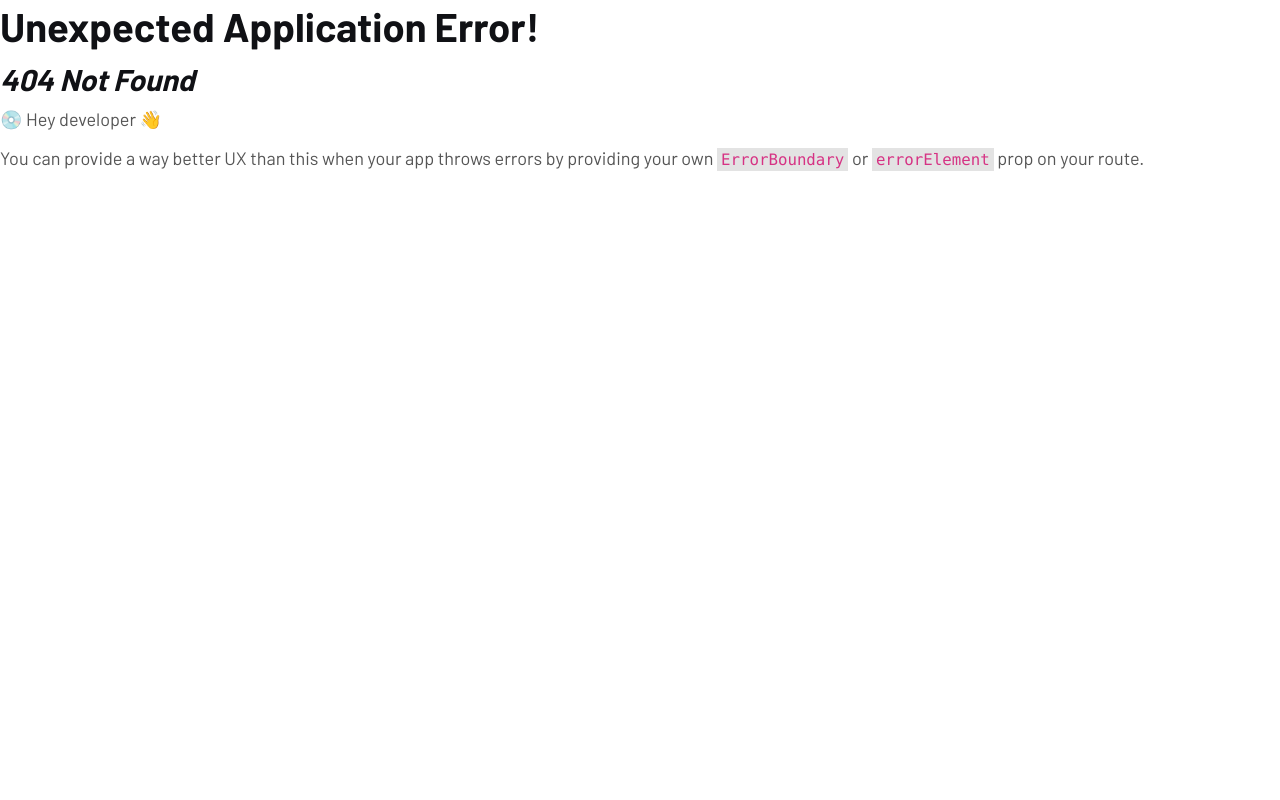
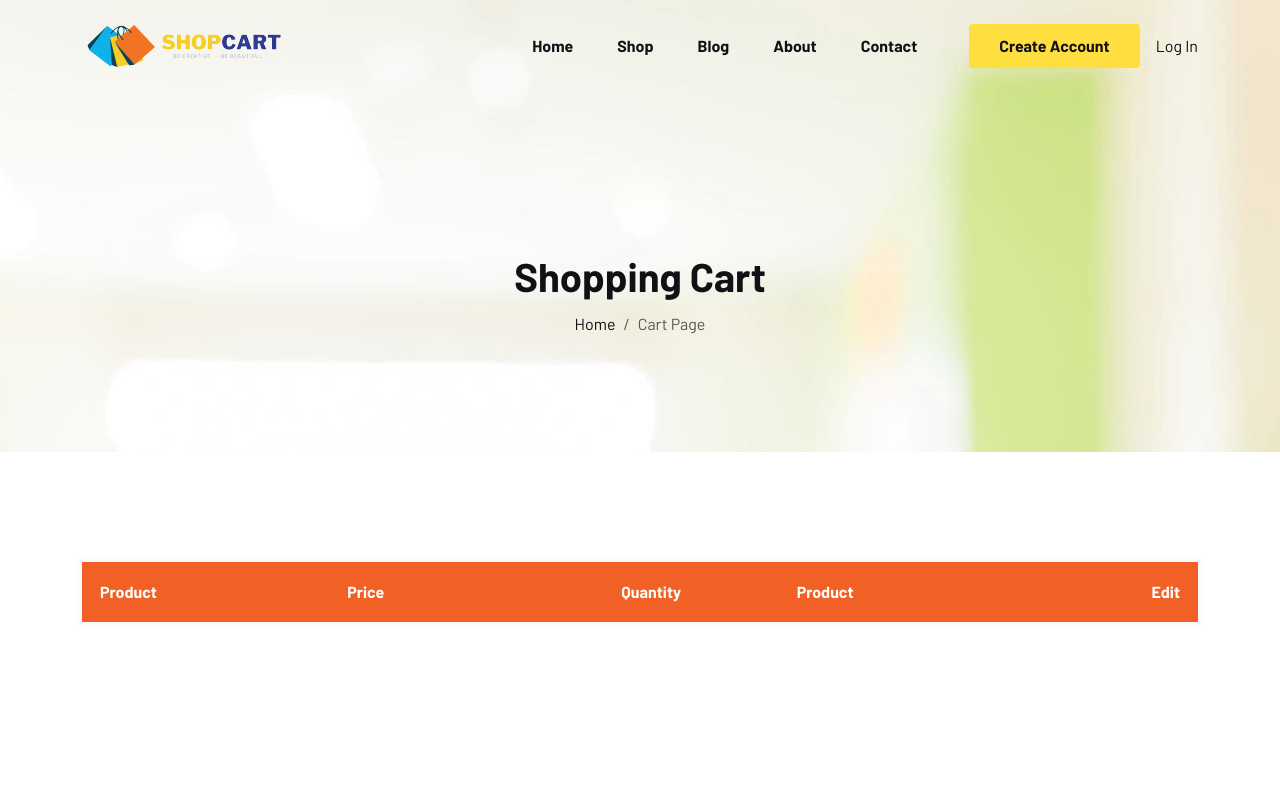
Before and after one commit to JamesAbiolaBisiriyu/REACT-ECOMMERCE, a React (Vite) app: page /cart-page in a window 1280 px wide. Before the commit this address had no page. Shown: the top 800 px of the page. Built offline with nearby package versions, Linux system fonts and the light colour scheme.

Commit message:
single-page

```diff
--- a/src/main.jsx
+++ b/src/main.jsx
@@ -19,6 +19,7 @@ import Home from "./home/Home.jsx";
 import Blog from "./blog/Blog.jsx";
 import Shop from "./shop/Shop.jsx";
 import SingleProduct from "./shop/SingleProduct.jsx";
+import CartPage from "./shop/CartPage.jsx";
 
 const router = createBrowserRouter([
   {
@@ -35,6 +36,10 @@ const router = createBrowserRouter([
       {
         path:'/shop/:id',
         element : <SingleProduct/>
+      },
+      {
+        path: "/cart-page",
+        element: <CartPage/>
       }
     ],
   },
--- /dev/null
+++ b/src/shop/CartPage.jsx
@@ -0,0 +1,109 @@
+import React, { useEffect, useState } from 'react'
+import PageHeader from '../components/PageHeader';
+import { Link } from 'react-router-dom';
+
+const CartPage = () => {
+  const [cartItems, setCartItems] = useState([]);
+
+  useEffect(()=>{
+    // fetch cart items from local storage
+    const storedCartItems = JSON.parse(localStorage.getItem('cart')) || [];
+    setCartItems(storedCartItems);
+  },[])
+  // calculate prices
+  const calculateTotalPrice = (item) => {
+    return item.price * item.quantity;
+  }
+  // handle quantity increase
+  const handleIncrease = (item) =>{
+    item.quantity += 1;
+    setCartItems([...cartItems]);
+    // update local storage with new cart items
+    localStorage.setItem("cart",JSON.stringify(cartItems));
+  }
+
+  // handle quantity decrease
+  const handleDecrease = (item)=>{
+    if (item.quantity > 1){
+      item.quantity -= 1;
+      setCartItems([...cartItems]);
+
+
+    }
+  }
+
+  //  remove item from the cart
+  const handleRemove = (item) => {
+    const updatedCart = cartItems.filter((cartItems)=> cartItems.id !== item.id);
+    // update new cart
+    setCartItems(updatedCart);
+
+    updateLocalStorage(updatedCart)
+  }
+  const updateLocalStorage = (cart) => {
+    localStorage.setItem('cart',JSON.stringify(cart));
+  }
+  // cart subtotal
+  const cartSubTotal = cartItems.reduce((total,item)=>{
+    return total + calculateTotalPrice(item);
+  }, 0)
+  // order total
+  const orderTotal = cartSubTotal
+  return (
+    <div>
+      <PageHeader title={"Shopping Cart"} curPage={"Cart Page"} />
+
+      <div className='shop-cart padding-tb'>
+        <div className="container">
+          <div className="section-wrapper">
+            {/* cart-top */}
+            <div className='cart-top'>
+              <table>
+                <thead>
+                  <tr>
+                    <th className='cat-product'>Product</th>
+                    <th className='cat-price'>Price</th>
+                    <th className='cat-quantity'>Quantity</th>
+                    <th className='cat-toprice'>Product</th>
+                    <th className='cat-edit'>Edit</th>
+                  </tr>
+                </thead>
+
+                {/* table body */}
+                <tbody>
+                  {
+                    cartItems.map((item, index)=>(
+                      <tr key={index}>
+                        <td className='product-item caat-product'>
+                          <div className='p-thumb'>
+                            <Link to="/shop"><img src={item.img} alt="" /></Link>
+                          </div>
+                          <div className='p-content'>
+                            <Link to="/shop">{item.name}</Link>
+                          </div>
+                        </td>
+
+                        <td className='cat-price'>${item.price}</td>
+                        <td className='cat-quantity'>
+                          <div className='cart-plus-minus'>
+                            <div className='dec qtybutton' onClick={()=>handleDecrease(item)}>-</div>
+                            <input type="text" className='cart-plus-minus-box' name="qtybutton" value={item.quantity} />
+                            <div className='inc qtybutton' onClick={()=>handleIncrease(item)} >+</div>
+
+                          </div>
+                        </td>
+                      </tr>
+                    ))
+                  }
+                </tbody>
+              </table>
+            </div>
+            {/*  /.cart-top ends*/}
+          </div>
+        </div>
+      </div>
+    </div>
+  )
+}
+
+export default CartPage
```
